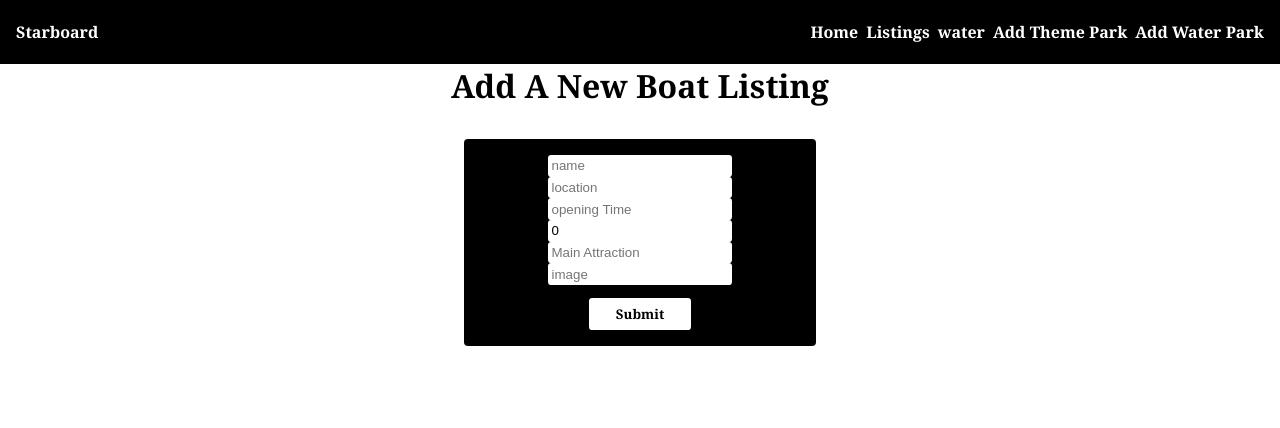
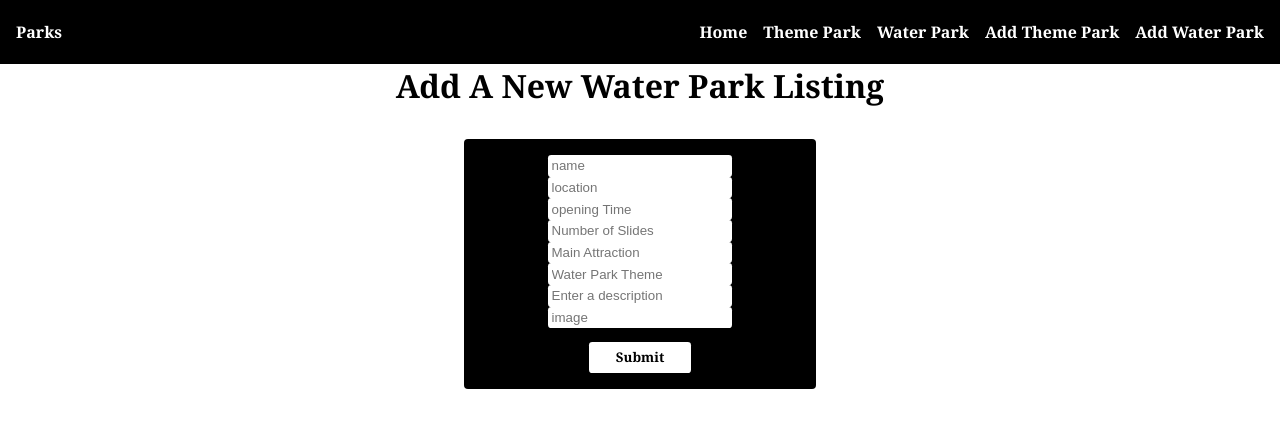
Before and after one commit to zynbahmed/themePark, a React (Vite) app: page /newWaterPark in a window 1280 px wide. Shown: the top 428 px of the page. Built offline with nearby package versions, Linux system fonts and the light colour scheme; no server answers.

Commit message:
Done full CRUD

```diff
--- a/src/App.css
+++ b/src/App.css
@@ -10,17 +10,26 @@ div {
   background-size: cover;
 }
 
-.detail, .detail-header, .listings, .home, .home div, .boat-card, .navbar {
+.detail,
+.detail-header,
+.listings,
+.home,
+.home div,
+.boat-card,
+.navbar {
   display: flex;
 }
 
-.home, .home div {
+.home,
+.home div {
   justify-content: center;
   align-items: center;
   flex-wrap: wrap;
 }
 
-.detail, .boat-card, .home div {
+.detail,
+.boat-card,
+.home div {
   flex-direction: column;
 }
 
@@ -52,10 +61,13 @@ h2 {
 }
 
 h1 {
-  font-family: 'Georgia'
+  font-family: 'Georgia';
 }
 
-h1, h2, h3, h4 {
+h1,
+h2,
+h3,
+h4 {
   margin: 0;
 }
 
@@ -73,7 +85,7 @@ h1, h2, h3, h4 {
   text-decoration: none;
   color: white;
   font-weight: bold;
-  margin-left: 0.5em;
+  margin-left: 1em;
 }
 
 .boat-grid {
@@ -160,7 +172,8 @@ form input {
   padding: 0.25em;
 }
 
-button, input {
+button,
+input {
   outline: none;
   border: none;
   border-radius: 0.25em;
@@ -174,8 +187,6 @@ button {
   cursor: pointer;
   margin-top: 1em;
 }
-
-
 
 .container {
   max-width: 800px;
--- a/src/App.jsx
+++ b/src/App.jsx
@@ -16,26 +16,23 @@ const App = () => {
   // The boatsArray is passed into state as the initial state for 'boats' in App.js
   const [boats, setBoats] = useState([])
   const [newBoat, setNewBoat] = useState({
-    id: '',
+    name: '',
+    image: '',
+    description: '',
+    location: '',
+    mainAttraction: ''
+  })
+
+  const [waters, setWaters] = useState([])
+  const [newWater, setNewWater] = useState({
     name: '',
     image: '',
     description: '',
     openingTime: '',
     location: '',
     noOfRides: 0,
-    mainAttraction: ''
-  })
-
-  const [waters, setWaters] = useState([])
-  const [newWater, setNewWater] = useState({
-    id: '',
-    name: '',
-    image: '',
-    description: '',
-    openingTime: '',
-    location: '',
-    noOfRides: 0,
-    mainAttraction: ''
+    mainAttraction: '',
+    parkTheme: ''
   })
 
   const getAllListings = async () => {
@@ -53,7 +50,7 @@ const App = () => {
   useEffect(() => {
     getAllListings()
     getAllListingswater()
-  }, [])
+  }, [boats, waters])
 
   const handleChange = (e) => {
     setNewBoat({ ...newBoat, [e.target.name]: e.target.value })
@@ -100,6 +97,7 @@ const App = () => {
             element={
               <ThemePark
                 newBoat={newBoat}
+                setNewBoat={setNewBoat}
                 handleChange={handleChange}
                 addTheme={addTheme}
               />
@@ -110,6 +108,7 @@ const App = () => {
             element={
               <WaterPark
                 newWater={newWater}
+                setNewWater={setNewWater}
                 handleChangeWater={handleChangeWater}
                 addWater={addWater}
               />
--- a/src/components/BoatDetails.jsx
+++ b/src/components/BoatDetails.jsx
@@ -33,12 +33,16 @@ const BoatDetails = (props) => {
         </div>
       </div>
       <div className="info-wrapper">
-        <div className="listing-header">
-          <h3>Boat ID: {boat._id}</h3>
-        </div>
+        <p>
+          <strong>Location: </strong>
+          {boat.location}
+        </p>
+        <p>
+          <strong>Main Attraction: </strong>
+          {boat.mainAttraction}
+        </p>
         <p>{boat.description}</p>
       </div>
-      <Link to="/theme">Back</Link>
       <Link to="/theme">
         <button onSubmit={handleDelete} onClick={handleDelete}>
           Delete Themepark
--- a/src/components/Listings.jsx
+++ b/src/components/Listings.jsx
@@ -1,4 +1,5 @@
 import { Link } from 'react-router-dom'
+import { useEffect } from 'react'
 
 const Listings = (props) => {
   return (
@@ -11,7 +12,6 @@ const Listings = (props) => {
           </Link>
         </div>
       ))}
-      <Link to="/">Back</Link>
     </div>
   )
 }
--- a/src/components/Nav.jsx
+++ b/src/components/Nav.jsx
@@ -3,11 +3,11 @@ import { NavLink } from 'react-router-dom'
 const Nav = () => {
   return (
     <nav className="navbar">
-      <h4>Starboard</h4>
+      <h4>Parks</h4>
       <div>
         <NavLink to="/">Home</NavLink>
-        <NavLink to="/theme">Listings</NavLink>
-        <NavLink to="/water">water</NavLink>
+        <NavLink to="/theme">Theme Park</NavLink>
+        <NavLink to="/water">Water Park</NavLink>
         <NavLink to="/newThemePark">Add Theme Park</NavLink>
         <NavLink to="/newWaterPark">Add Water Park</NavLink>
       </div>
--- a/src/components/ThemePark.jsx
+++ b/src/components/ThemePark.jsx
@@ -6,6 +6,13 @@ const ThemePark = (props) => {
     // let navigate = useNavigate()
     props.addTheme()
     // navigate('/theme')
+    props.setNewBoat = {
+      name: '',
+      image: '',
+      description: '',
+      location: '',
+      mainAttraction: ''
+    }
   }
 
   const newBoat = props.newBoat
@@ -32,26 +39,17 @@ const ThemePark = (props) => {
 
         <input
           type="text"
-          value={newBoat.openingTime}
-          onChange={props.handleChange}
-          name={'openingTime'}
-          placeholder={'opening Time'}
-        />
-
-        <input
-          type="number"
-          value={newBoat.noOfRides}
-          onChange={props.handleChange}
-          name={'noOfRides'}
-          placeholder={'number of rides'}
-        />
-
-        <input
-          type="text"
           value={newBoat.mainAttraction}
           onChange={props.handleChange}
           name={'mainAttraction'}
           placeholder={'Main Attraction'}
+        />
+        <input
+          type="text"
+          value={newBoat.description}
+          onChange={props.handleChange}
+          name={'description'}
+          placeholder={'Enter a description'}
         />
 
         <input
--- a/src/components/WaterDetails.jsx
+++ b/src/components/WaterDetails.jsx
@@ -32,12 +32,23 @@ const WaterDetails = (props) => {
         </div>
       </div>
       <div className="info-wrapper">
-        <div className="listing-header">
-          <h3>Boat ID: {water._id}</h3>
-        </div>
+        <p>
+          <strong>Location: </strong> {water.location}
+        </p>
+        <p>
+          <strong>Opening Time: </strong>
+          {water.openingTime}
+        </p>
+        <p>
+          <strong>Number of Slides: </strong>
+          {water.noOfSlides}
+        </p>
+        <p>
+          <strong>Park Theme: </strong>
+          {water.parkTheme}
+        </p>
         <p>{water.description}</p>
       </div>
-      <Link to="/water">Back</Link>
       <Link to="/water">
         <button onSubmit={handleDelete} onClick={handleDelete}>
           Delete Water Park
--- a/src/components/WaterListings.jsx
+++ b/src/components/WaterListings.jsx
@@ -11,7 +11,6 @@ const WaterListings = (props) => {
           </Link>
         </div>
       ))}
-      <Link to="/">Back</Link>
     </div>
   )
 }
--- a/src/components/WaterPark.jsx
+++ b/src/components/WaterPark.jsx
@@ -1,18 +1,28 @@
 import { Link, useNavigate } from 'react-router-dom'
 
 const WaterPark = (props) => {
+  const newWater = props.newWater
+
   const handleSubmit = (event) => {
     event.preventDefault()
     // let navigate = useNavigate()
     props.addWater()
     // navigate('/theme')
+    props.setNewWater = {
+      name: '',
+      image: '',
+      description: '',
+      openingTime: '',
+      location: '',
+      noOfRides: 0,
+      mainAttraction: '',
+      parkTheme: ''
+    }
   }
-
-  const newWater = props.newWater
 
   return (
     <div>
-      <h1>Add A New Boat Listing</h1>
+      <h1>Add A New Water Park Listing</h1>
       <form onSubmit={handleSubmit}>
         <input
           type="text"
@@ -40,10 +50,10 @@ const WaterPark = (props) => {
 
         <input
           type="number"
-          value={newWater.noOfRides}
+          value={newWater.noOfSlides}
           onChange={props.handleChangeWater}
-          name={'noOfRides'}
-          placeholder={'number of rides'}
+          name={'noOfSlides'}
+          placeholder={'Number of Slides'}
         />
 
         <input
@@ -52,6 +62,20 @@ const WaterPark = (props) => {
           onChange={props.handleChangeWater}
           name={'mainAttraction'}
           placeholder={'Main Attraction'}
+        />
+        <input
+          type="text"
+          value={newWater.parkTheme}
+          onChange={props.handleChangeWater}
+          name={'parkTheme'}
+          placeholder={'Water Park Theme'}
+        />
+        <input
+          type="text"
+          value={newWater.description}
+          onChange={props.handleChangeWater}
+          name={'description'}
+          placeholder={'Enter a description'}
         />
 
         <input
```
